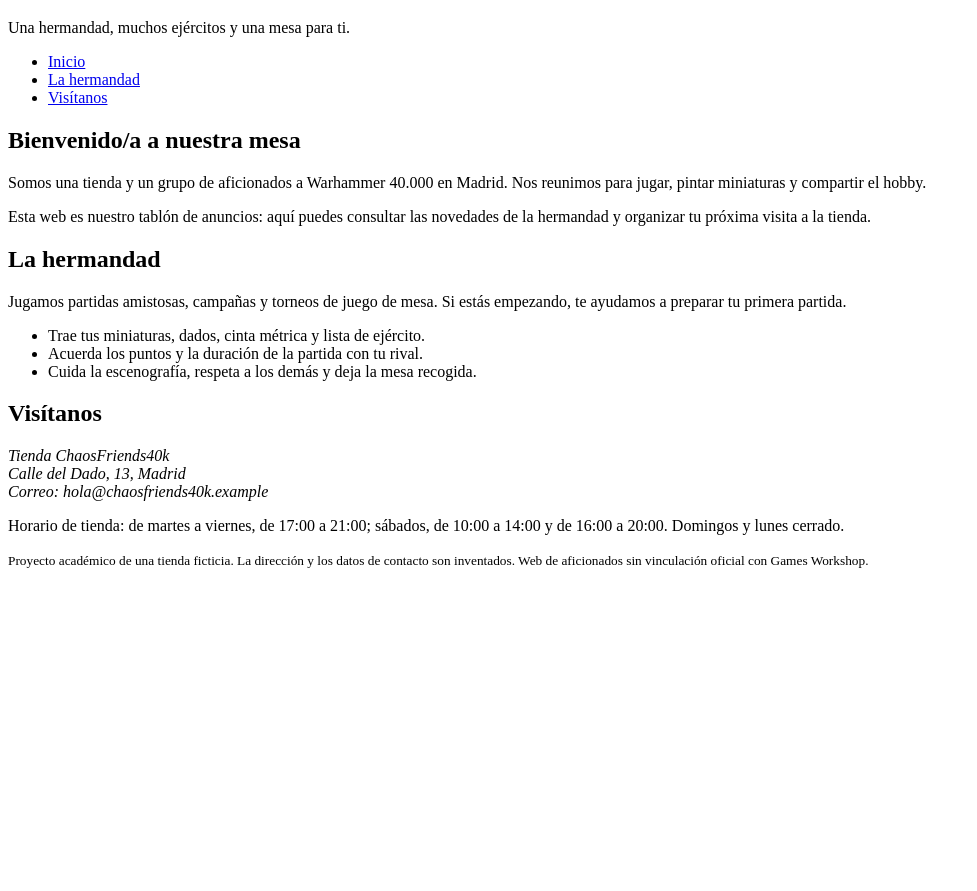
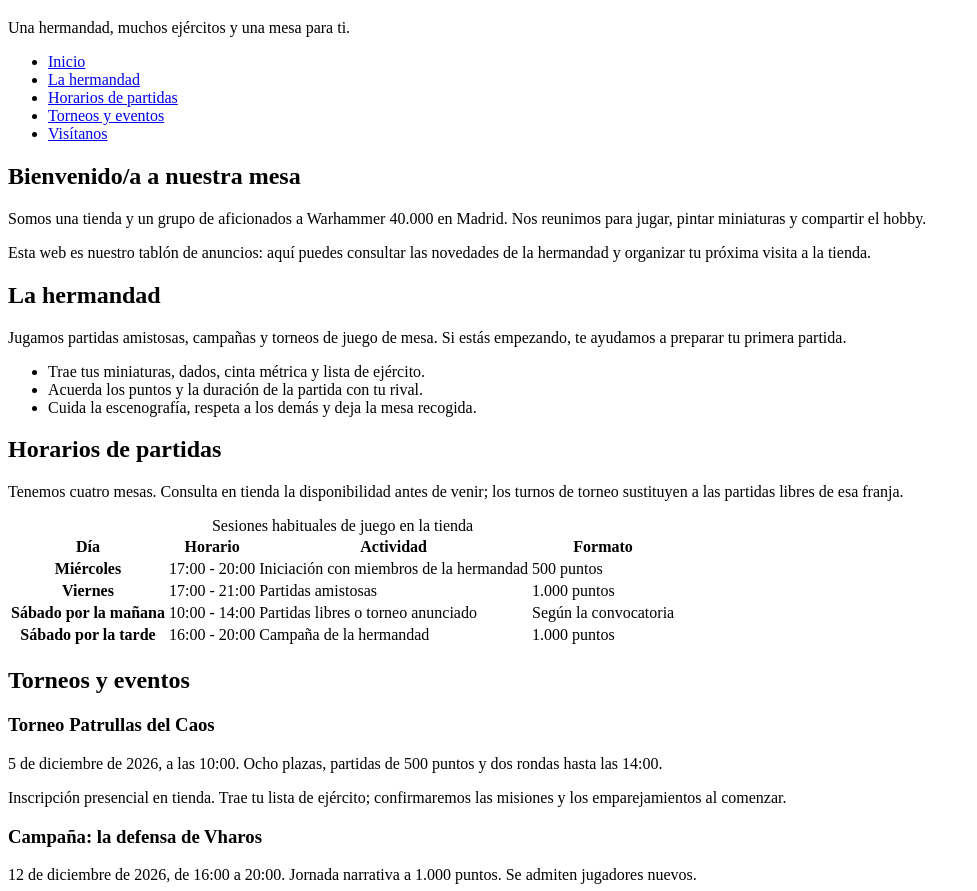
Before and after one commit to Dmillan-dev/ChaosFriends40k, a plain HTML site: page index.html in a window 1280 px wide. Shown: the part 61-952 px from the top of the page, without its empty margins (0-977 px from the left). Before the commit the page ends 800 px from the top, so only its background shows below. Drawn offline with Linux system fonts and the light colour scheme.

Commit message:
Añadir tabla de horarios y tablón de torneos y eventos

```diff
--- a/index.html
+++ b/index.html
@@ -13,6 +13,8 @@
             <ul>
                 <li><a href="#inicio">Inicio</a></li>
                 <li><a href="#hermandad">La hermandad</a></li>
+                <li><a href="#horarios">Horarios de partidas</a></li>
+                <li><a href="#eventos">Torneos y eventos</a></li>
                 <li><a href="#visitanos">Visítanos</a></li>
             </ul>
         </nav>
@@ -38,6 +40,67 @@
             </ul>
         </section>
 
+        <section id="horarios">
+            <h2>Horarios de partidas</h2>
+            <p>Tenemos cuatro mesas. Consulta en tienda la disponibilidad antes de venir;
+                los turnos de torneo sustituyen a las partidas libres de esa franja.</p>
+            <table>
+                <caption>Sesiones habituales de juego en la tienda</caption>
+                <thead>
+                    <tr>
+                        <th scope="col">Día</th>
+                        <th scope="col">Horario</th>
+                        <th scope="col">Actividad</th>
+                        <th scope="col">Formato</th>
+                    </tr>
+                </thead>
+                <tbody>
+                    <tr>
+                        <th scope="row">Miércoles</th>
+                        <td>17:00 - 20:00</td>
+                        <td>Iniciación con miembros de la hermandad</td>
+                        <td>500 puntos</td>
+                    </tr>
+                    <tr>
+                        <th scope="row">Viernes</th>
+                        <td>17:00 - 21:00</td>
+                        <td>Partidas amistosas</td>
+                        <td>1.000 puntos</td>
+                    </tr>
+                    <tr>
+                        <th scope="row">Sábado por la mañana</th>
+                        <td>10:00 - 14:00</td>
+                        <td>Partidas libres o torneo anunciado</td>
+                        <td>Según la convocatoria</td>
+                    </tr>
+                    <tr>
+                        <th scope="row">Sábado por la tarde</th>
+                        <td>16:00 - 20:00</td>
+                        <td>Campaña de la hermandad</td>
+                        <td>1.000 puntos</td>
+                    </tr>
+                </tbody>
+            </table>
+        </section>
+
+        <section id="eventos">
+            <h2>Torneos y eventos</h2>
+            <article>
+                <h3>Torneo Patrullas del Caos</h3>
+                <p><time datetime="2026-12-05T10:00">5 de diciembre de 2026, a las 10:00</time>.
+                    Ocho plazas, partidas de 500 puntos y dos rondas hasta las 14:00.</p>
+                <p>Inscripción presencial en tienda. Trae tu lista de ejército;
+                    confirmaremos las misiones y los emparejamientos al comenzar.</p>
+            </article>
+            <article>
+                <h3>Campaña: la defensa de Vharos</h3>
+                <p><time datetime="2026-12-12T16:00">12 de diciembre de 2026, de 16:00 a 20:00</time>.
+                    Jornada narrativa a 1.000 puntos. Se admiten jugadores nuevos.</p>
+                <p>Elige tu bando y apúntate en tienda antes del viernes anterior.</p>
+            </article>
+            <p>Este tablón es informativo: no permite publicar mensajes ni reservar plazas en línea.</p>
+        </section>
+
         <section id="visitanos">
             <h2>Visítanos</h2>
             <address>
```
